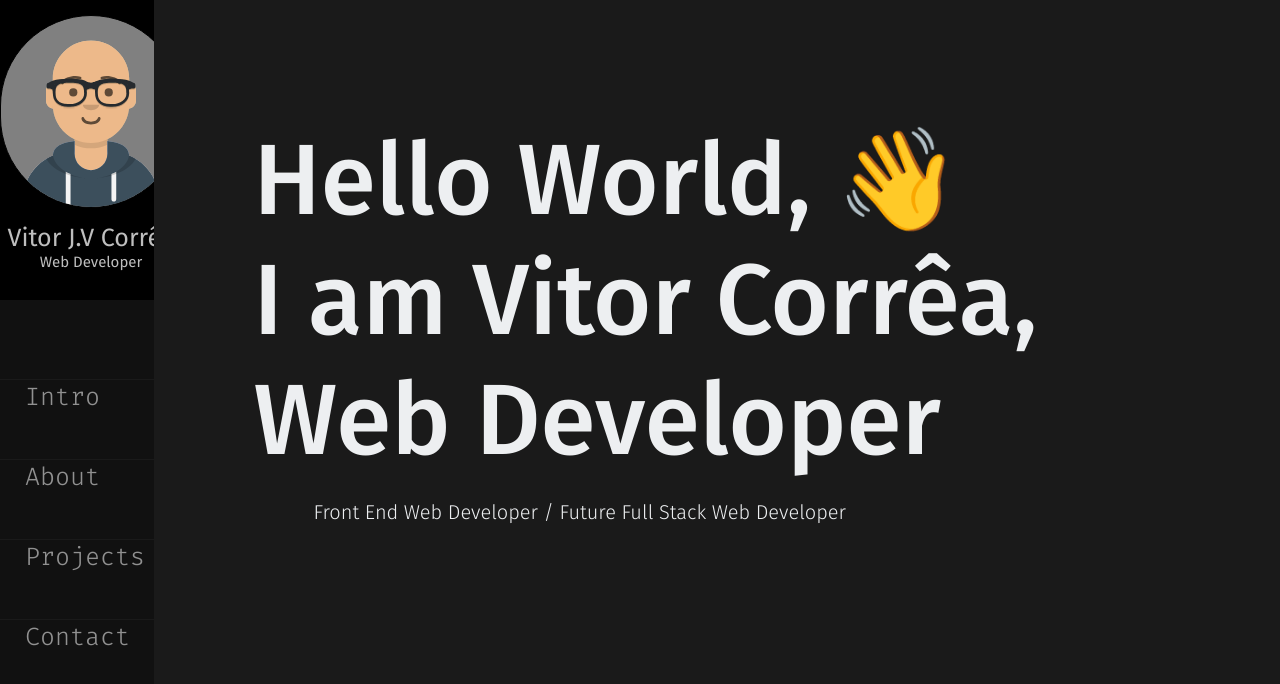
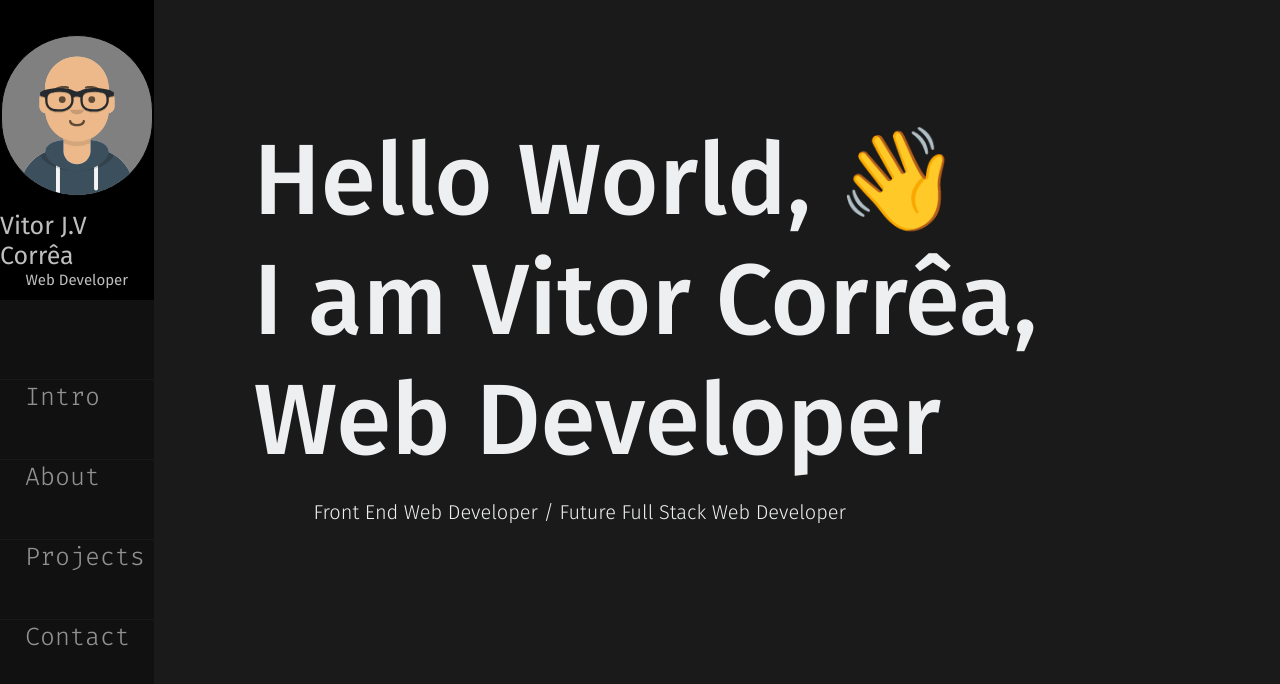
Before and after one commit to VitorCorrea18/VitorCorrea18.github.io, a React (Create React App) app: page / in a window 1280 px wide. Shown: the top 684 px of the page. Built offline with nearby package versions, Linux system fonts and the light colour scheme.

Commit message:
fix: ajusting size of avatar image

```diff
--- a/src/styles/desktop.css
+++ b/src/styles/desktop.css
@@ -44,11 +44,11 @@
   }
 
   .avatar_img {
-    width: 180px;
-    margin-top: 15px;
+    width: 150px;
+    margin-top: 35px;
     background-color: gray;
     border: 1px solid black;
-    border-radius: 100px;
+    border-radius: 90px;
   }
 
   .avatar_name {
```
